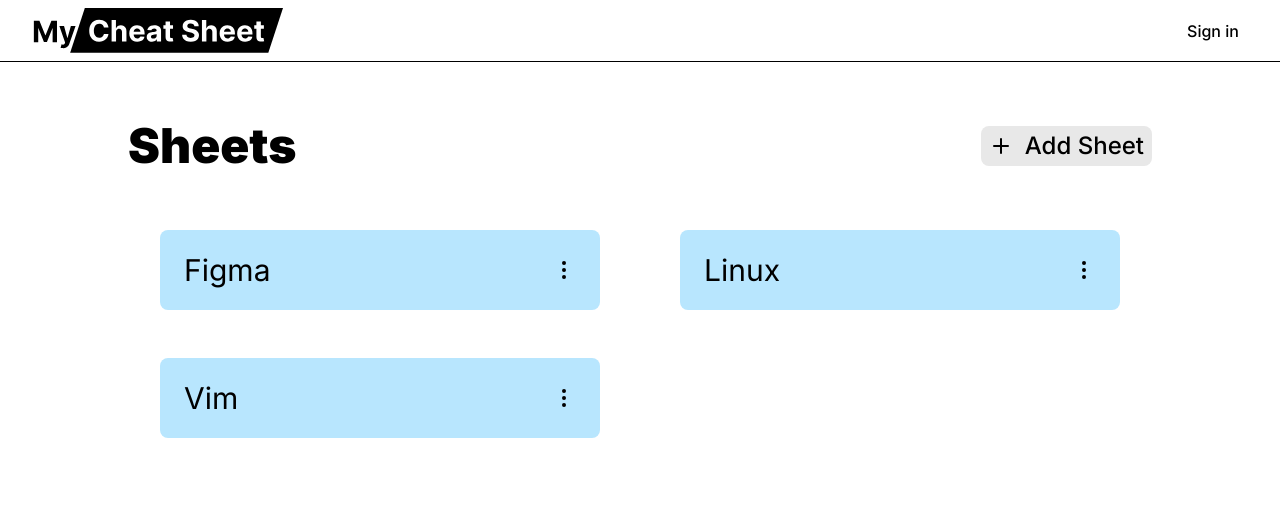
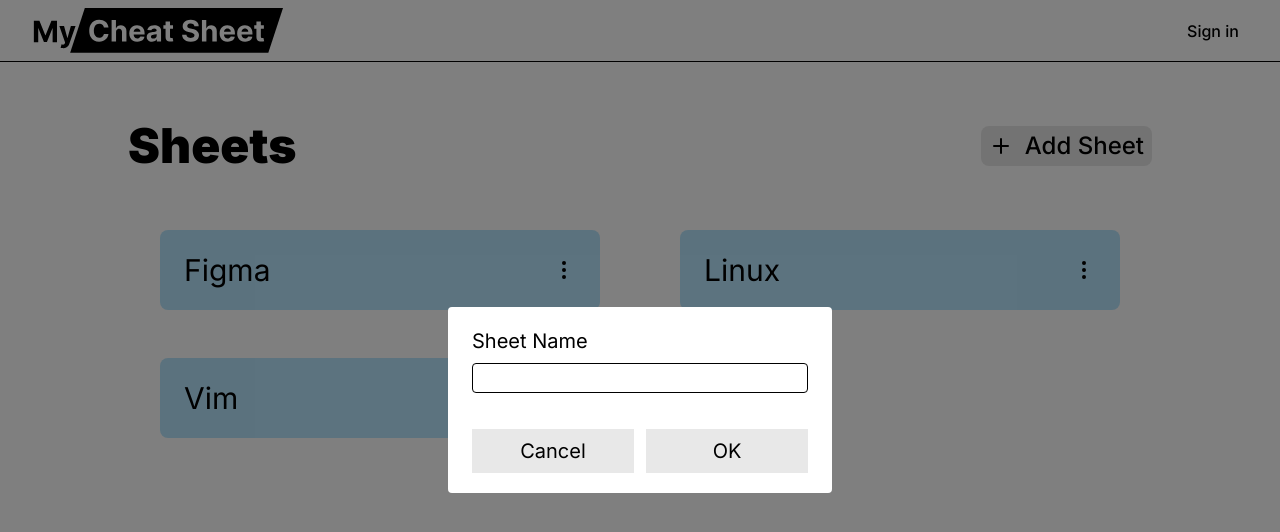
Before and after one commit to tohitoc/my-cheat-sheet, a React (Vite) app: page / in a window 1280 px wide. Both pictures are taken after a click on the button "Add Sheet". Shown: the top 532 px of the page. Built offline with nearby package versions, Linux system fonts and the light colour scheme; no server answers.

Commit message:
Add modal window to sheets page

```diff
--- /dev/null
+++ b/convex/sheet.ts
@@ -0,0 +1,9 @@
+import { mutation } from "./_generated/server";
+import { v } from "convex/values";
+
+export const addSheet = mutation({
+  args: { name: v.string() },
+  handler: async (ctx, args) => {
+    await ctx.db.insert("sheet", { name: args.name });
+  },
+});
--- a/src/Sheets.jsx
+++ b/src/Sheets.jsx
@@ -1,19 +1,52 @@
 import Header from "./Header";
 import { Plus } from "lucide-react";
 import SheetList from "./SheetList";
+import { useState } from "react";
+import { useMutation } from "convex/react";
+import { api } from "../convex/_generated/api";
 
 export default function Sheets() {
+  const [open, setOpen] = useState(false);
+  const [name, setName] = useState("");
+  const addSheet = useMutation(api.sheet.addSheet);
+
+  async function handleSubmit(e) {
+    e.preventDefault();
+    await addSheet({ name: name });
+    setName("");
+  }
+
   return (
     <>
       <Header />
       <div className="flex justify-between items-center w-full max-w-4/5 mx-auto mb-15">
         <h1 className="font-inter font-black text-5xl">Sheets</h1>
-        <button type="button" className="flex gap-3 px-2 py-1 rounded-lg justify-between items-center bg-e8e8e8 hover:bg-gray-300">
+        <button onClick={() => setOpen(true)} type="button" className="flex gap-3 px-2 py-1 rounded-lg justify-between items-center bg-e8e8e8 hover:bg-gray-300">
           <Plus size={24} />
           <span className="font-inter text-2xl font-medium">Add Sheet</span>
         </button>
       </div>
       <SheetList />
+      {open && (
+        <div className="fixed inset-0 z-50 bg-black/50 flex items-center justify-center">
+          <form onSubmit={handleSubmit} className="bg-white py-5 px-6 w-[384px] min-h-[176px] rounded-sm">
+            <label className="font-inter text-xl font-normal block mb-2">Sheet Name</label>
+            <input className="border rounded-sm mb-9 w-full font-inter text-lg font-normal"
+              type="text"
+              value={name}
+              onChange={(e) => setName(e.target.value)}
+            />
+            <div className="flex justify-between w-full">
+              <button onClick={() => setOpen(false)} type="button" className="hover:bg-gray-300 w-[162px] h-[44px] bg-e8e8e8 font-inter font-normal text-xl">
+                Cancel
+              </button>
+              <button type="submit" className="hover:bg-gray-300 w-[162px] h-[44px] bg-e8e8e8 font-inter font-normal text-xl">
+                OK
+              </button>
+            </div>
+          </form>
+        </div>
+      )}
     </>
   );
 }
```
Also changed, not shown: convex/_generated/api.d.ts (+5 -1 lines).
